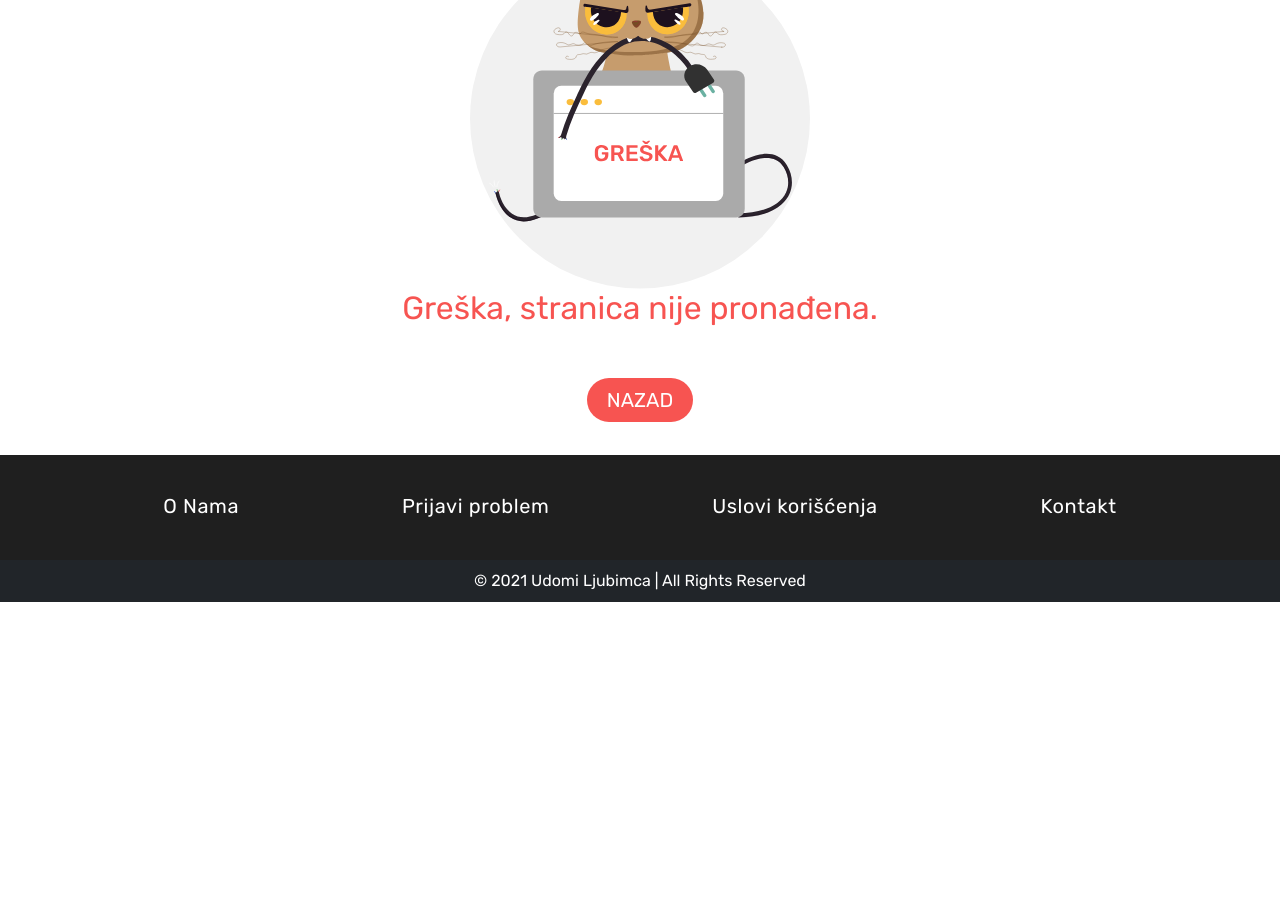
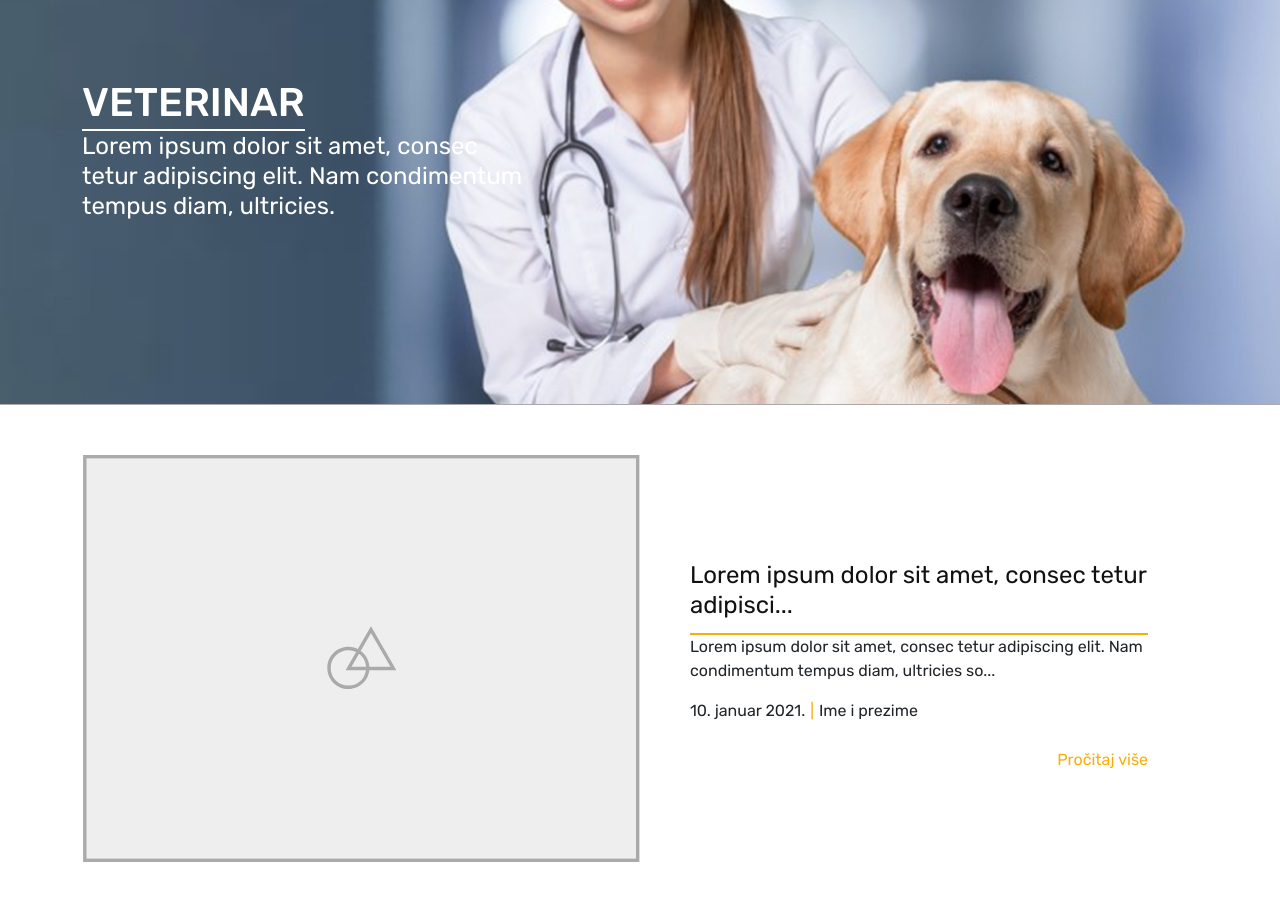
Before and after one commit to udomiljubimca/udomiljubimca-frontend, a React (Create React App) app in the folder frontend/: page /veterinar in a window 1280 px wide. Shown: the part 160-1060 px from the top of the page. Before the commit the page ends 800 px from the top, so only its background shows below. Built offline with nearby package versions, Linux system fonts and the light colour scheme.

Commit message:
vet page created, blog page refactoring for reuse, navigation dropdown fix

```diff
--- a/frontend/src/App.js
+++ b/frontend/src/App.js
@@ -6,14 +6,15 @@ import Header from "./components/Header/Header";
 import Footer from "./components/Footer/Footer";
 
 // router
-
 import Error from "./components/Error/Error";
-import Blog from "./components/Blog/Blog";
-import BlogPost from "./components/Blog/BlogPost";
 import RegisterUserPage from "./pages/RegisterUserPage";
 import RegisterOrgPage from "./pages/RegisterOrgPage";
 import LoginPage from "./pages/LoginPage";
 import PetProfilePage from "./pages/PetProfilePage";
+import VetPage from "./pages/VetPage";
+import VetPostPage from "./pages/VetPostPage"
+import BlogPage from "./pages/BlogPage";
+import BlogPostPage from "./pages/BlogPostPage";
 
 // fake blog data import, it is just for preview and demo
 import blogData from "./fakeBlogPostData";
@@ -41,13 +42,6 @@ function App() {
           <Route exact path="/">
             <HomePage podaci={pets} like={isLike} blogPosts={blogPosts} />
           </Route>
-
-          <Route exact path="/blog">
-            <Blog blogPosts={blogPosts} />
-          </Route>
-          <Route exact path="/blog/:id">
-            <BlogPost blogPosts={blogPosts} />
-          </Route>
           <Route path="/prijavi-se" component={LoginPage} />
           <Route exact path="/registracija-korisnika">
             <RegisterUserPage />
@@ -57,6 +51,28 @@ function App() {
           </Route>
           <Route path="/ljubimac/:name">
             <PetProfilePage />
+          </Route>
+          <Route exact path="/blog">
+            <BlogPage
+              page="blog"
+              posts={blogPosts}
+              title="BLOG"
+              desc="Lorem ipsum dolor sit amet, consec tetur adipiscing elit. Nam condimentum tempus diam."
+            />
+          </Route>
+          <Route exact path="/blog/:id">
+            <BlogPostPage blogPosts={blogPosts} />
+          </Route>
+          <Route exact path="/veterinar">
+            <VetPage
+              page="veterinar"
+              posts={blogPosts}
+              title="VETERINAR"
+              desc="Lorem ipsum dolor sit amet, consec tetur adipiscing elit. Nam condimentum tempus diam, ultricies."
+            />
+          </Route>
+          <Route exact path="/veterinar/:id">
+            <VetPostPage blogPosts={blogPosts} />
           </Route>
           <Route component={Error} />
 
--- a/frontend/src/components/Blog/Blog.js
+++ b/frontend/src/components/Blog/Blog.js
@@ -1,16 +1,22 @@
-import { React, useState } from "react";
+import React, { useState } from "react";
 import BlogCard from "./BlogCard";
 import Hero from "../Sections/Hero";
-import BlogBg from "../../assets/blog.png";
 import "./blog.css";
 import ReactPaginate from "react-paginate";
 
-const Blog = ({ blogPosts }) => {
+/**
+ * @param page {string} [page]/:id
+ * @param posts {object} posts
+ * @param title {string} hero title
+ * @param desc {string} hero description
+ * @param background {string} hero background image
+ */
+
+const Blog = ({ page, posts, title, desc, background }) => {
   const [currentPage, setCurrentPage] = useState(0);
-
   const POST_PER_PAGE = 2;
   const offset = currentPage * POST_PER_PAGE;
-  const pageCount = Math.ceil(blogPosts.length / POST_PER_PAGE);
+  const pageCount = Math.ceil(posts.length / POST_PER_PAGE);
 
   const handlePageClick = ({ selected: selectedPage }) => {
     setCurrentPage(selectedPage);
@@ -19,15 +25,14 @@ const Blog = ({ blogPosts }) => {
   return (
     <>
       <Hero
-        title={"BLOG"}
-        desc={
-          "Lorem ipsum dolor sit amet, consec tetur adipiscing elit. Nam condimentum tempus diam."
-        }
-        bg={BlogBg}
+        title={title}
+        desc={desc}
+        bg={background}
       />
       <div className="container">
-        {blogPosts.slice(offset, offset + POST_PER_PAGE).map((item) => (
+        {posts.slice(offset, offset + POST_PER_PAGE).map((item) => (
           <BlogCard
+            page={page}
             title={item.title}
             key={item.title}
             desc={item.desc}
--- a/frontend/src/components/Blog/BlogCard.js
+++ b/frontend/src/components/Blog/BlogCard.js
@@ -3,7 +3,13 @@ import { Link } from "react-router-dom";
 import placeholder from "../../assets/placeholder.svg";
 import "./blogCard.css";
 
-const BlogCard = ({ title, desc, url }) => {
+/**
+ * @param page {string} [page]/url
+ * @param title {string} blog title
+ * @param desc {string} blog description
+ * @param url {string} page/[url]
+ */
+const BlogCard = ({ page, title, desc, url }) => {
   return (
     <div className="flex blog-card" data-collapse="tablet">
       <div className="blog-card-image">
@@ -21,7 +27,7 @@ const BlogCard = ({ title, desc, url }) => {
           <span className="blog-card-divider"> | </span>
           <span>Ime i prezime </span>
         </div>
-        <Link to={`/blog/${url}`} className="blog-card-link">
+        <Link to={`/${page}/${url}`} className="blog-card-link">
           Pročitaj više
         </Link>
       </div>
--- a/frontend/src/components/Header/Nav.css
+++ b/frontend/src/components/Header/Nav.css
@@ -2,13 +2,13 @@
   display: flex;
   justify-content: flex-end;
   align-items: center;
-  margin-top: 10px;
-  margin: 0px;
+  margin: 0;
 }
 
 .main-nav-item {
   list-style: none;
   margin-left: 30px;
+  cursor: pointer;
 }
 
 .main-nav-link {
@@ -31,7 +31,7 @@
 }
 
 .nav-dropdown-parent h5 {
-  margin: 0px;
+  margin: 0;
 }
 
 .nav-dropdown-parent svg {
@@ -46,33 +46,39 @@
 
 .nav-dropdown-list {
   width: 200px;
-  margin: 0px;
-  padding: 0;
-  background: var(--white);
-  box-shadow: 0px 8px 15px 0px rgb(0 0 0 / 10%);
+  margin: 0;
+  padding: 30px 0 0 0;
   box-sizing: border-box;
   border-radius: 3px;
   position: absolute;
-  top: 40px;
+  top: 10px;
   display: none;
 }
 
 .nav-dropdown-item {
+  background: var(--white);
   display: block;
-  padding: 5px 15px;
-}
-
-.nav-dropdown-item:not(:last-child) {
-  border-bottom: 1px solid var(--lightGray);
 }
 
 .nav-dropdown-link {
+  border: 1px solid var(--lightGray);
+  border-bottom: 0;
   text-decoration: none;
   font-style: normal;
   font-weight: normal;
   font-size: 16px;
   line-height: 150%;
+  padding: 15px;
+  display: block;
   color: #313131;
+}
+
+.nav-dropdown-link:last-of-type {
+  border-bottom: 1px solid var(--lightGray);
+}
+
+.nav-dropdown-link:hover {
+  border-top-color: var(--red);
 }
 
 .nav-dropdown-reg-parent {
--- a/frontend/src/components/Header/Nav.js
+++ b/frontend/src/components/Header/Nav.js
@@ -48,10 +48,10 @@ function Nav({ popUp, mobileNav }) {
         </span>
         <ul className="nav-dropdown-list">
           <li className="nav-dropdown-item">
-            <Link to="/registracija-korisnika">Kao korisnik</Link>
+            <Link className="nav-dropdown-link" to="/registracija-korisnika">Kao korisnik</Link>
           </li>
           <li className="nav-dropdown-item">
-            <Link to="/registracija-udruzenja">Kao udruzenje</Link>
+            <Link className="nav-dropdown-link" to="/registracija-udruzenja">Kao udruzenje</Link>
           </li>
         </ul>
       </li>
--- /dev/null
+++ b/frontend/src/pages/BlogPage.js
@@ -0,0 +1,13 @@
+import React from "react";
+
+// Assets
+import blogBg from "../assets/blog.png";
+
+// Components
+import Blog from "../components/Blog/Blog";
+
+const BlogPage = ({page, posts, title, desc}) => {
+    return <Blog page={page} posts={posts} title={title} desc={desc} background={blogBg} />
+}
+
+export default BlogPage;
--- /dev/null
+++ b/frontend/src/pages/BlogPostPage.js
@@ -0,0 +1,10 @@
+import React from "react";
+
+// Components
+import BlogPost from "../components/Blog/BlogPost";
+
+const BlogPagePage = ({blogPosts}) => {
+    return <BlogPost blogPosts={blogPosts} />
+}
+
+export default BlogPagePage;
--- /dev/null
+++ b/frontend/src/pages/VetPage.js
@@ -0,0 +1,13 @@
+import React from "react";
+
+// Assets
+import vetBg from "../assets/vethero.png";
+
+// Components
+import Blog from "../components/Blog/Blog";
+
+const VetPage = ({page, posts, title, desc}) => {
+    return <Blog page={page} posts={posts} title={title} desc={desc} background={vetBg} />
+}
+
+export default VetPage;
--- /dev/null
+++ b/frontend/src/pages/VetPostPage.js
@@ -0,0 +1,10 @@
+import React from "react";
+
+// Components
+import BlogPost from "../components/Blog/BlogPost";
+
+const VetPostPage = ({blogPosts}) => {
+    return <BlogPost blogPosts={blogPosts} />
+}
+
+export default VetPostPage;
```
Also changed, not shown: frontend/src/assets/vethero.png (added).
